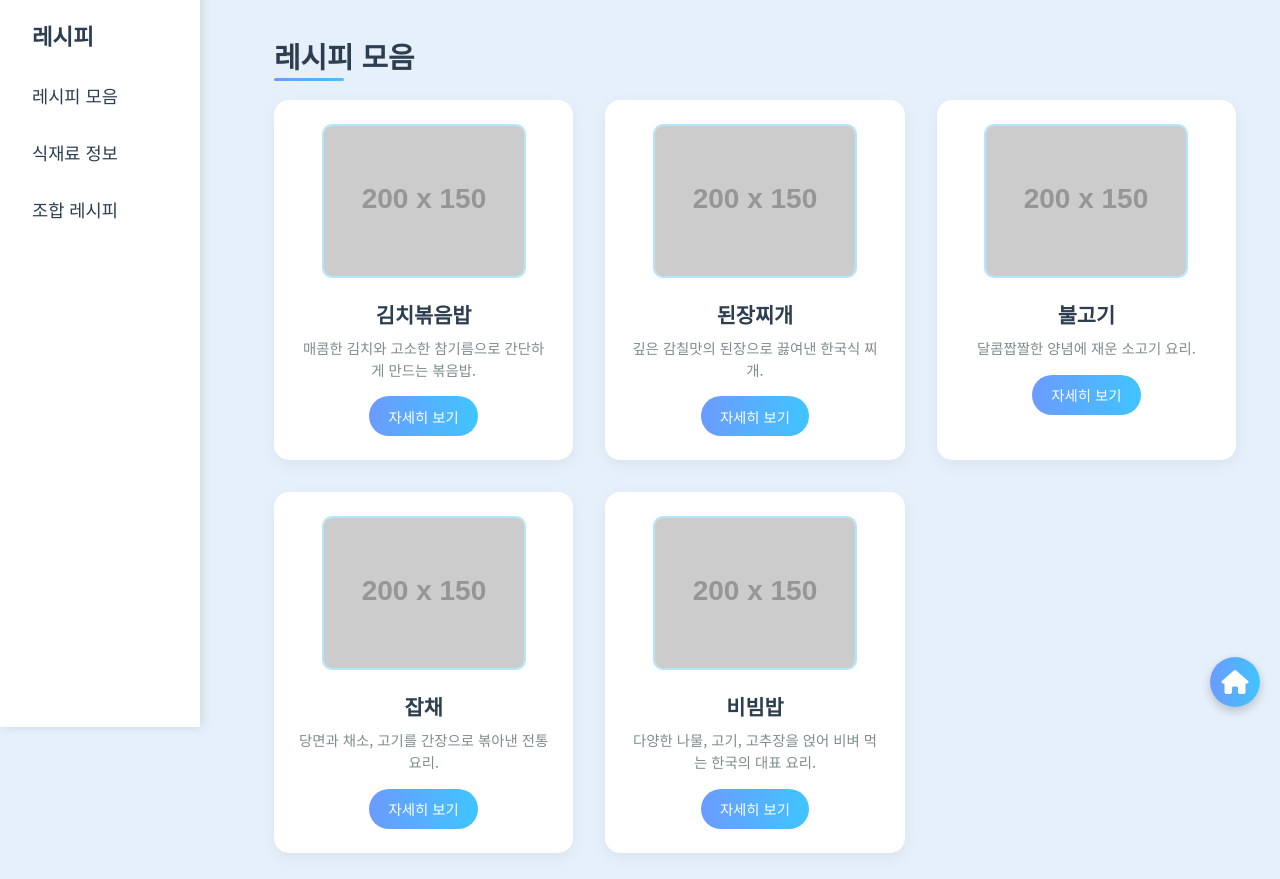
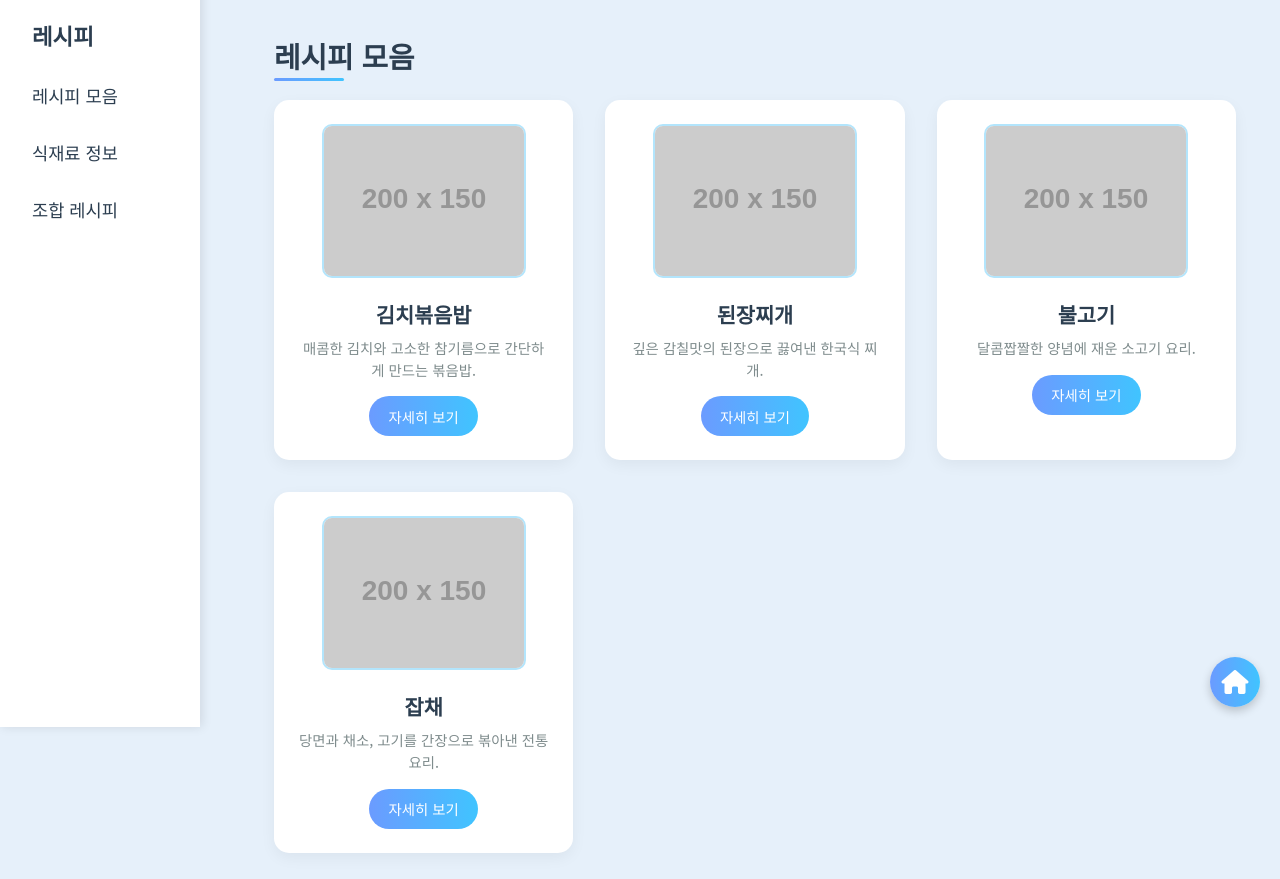
Before and after one commit to ajm445/recipeWeb, a plain HTML site: page recipe.html in a window 1280 px wide. Shown: the part 73-952 px from the top of the page. Drawn offline with Linux system fonts and the light colour scheme; placeholder pictures from the web are drawn by us.

Commit message:
Update recipe.html

```diff
--- a/recipe.html
+++ b/recipe.html
@@ -91,12 +91,6 @@
                     <p>당면과 채소, 고기를 간장으로 볶아낸 전통 요리.</p>
                     <a href="#" class="btn">자세히 보기</a>
                 </div>
-                <div class="recipe-card">
-                    <img src="https://via.placeholder.com/200x150" alt="비빔밥 이미지">
-                    <h3>비빔밥</h3>
-                    <p>다양한 나물, 고기, 고추장을 얹어 비벼 먹는 한국의 대표 요리.</p>
-                    <a href="#" class="btn">자세히 보기</a>
-                </div>
             </div>
         </section>
     </main>
```
